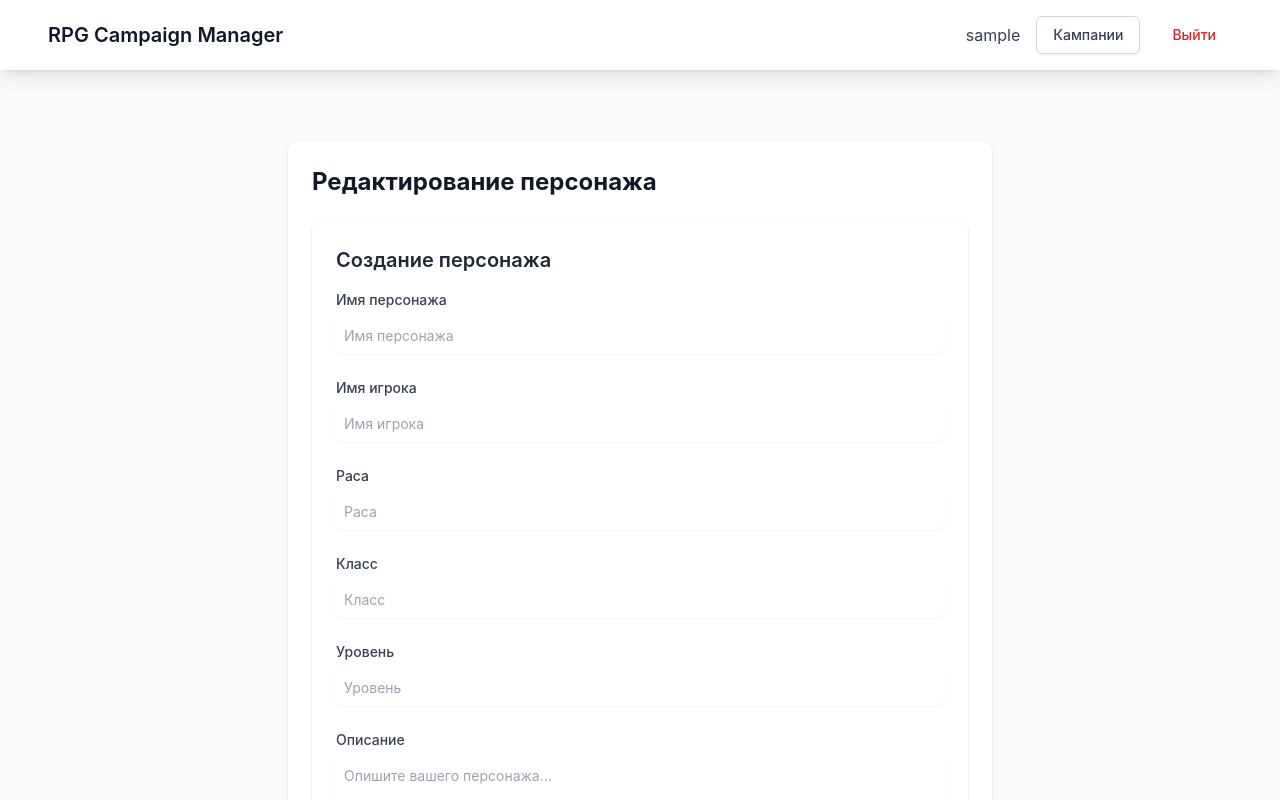
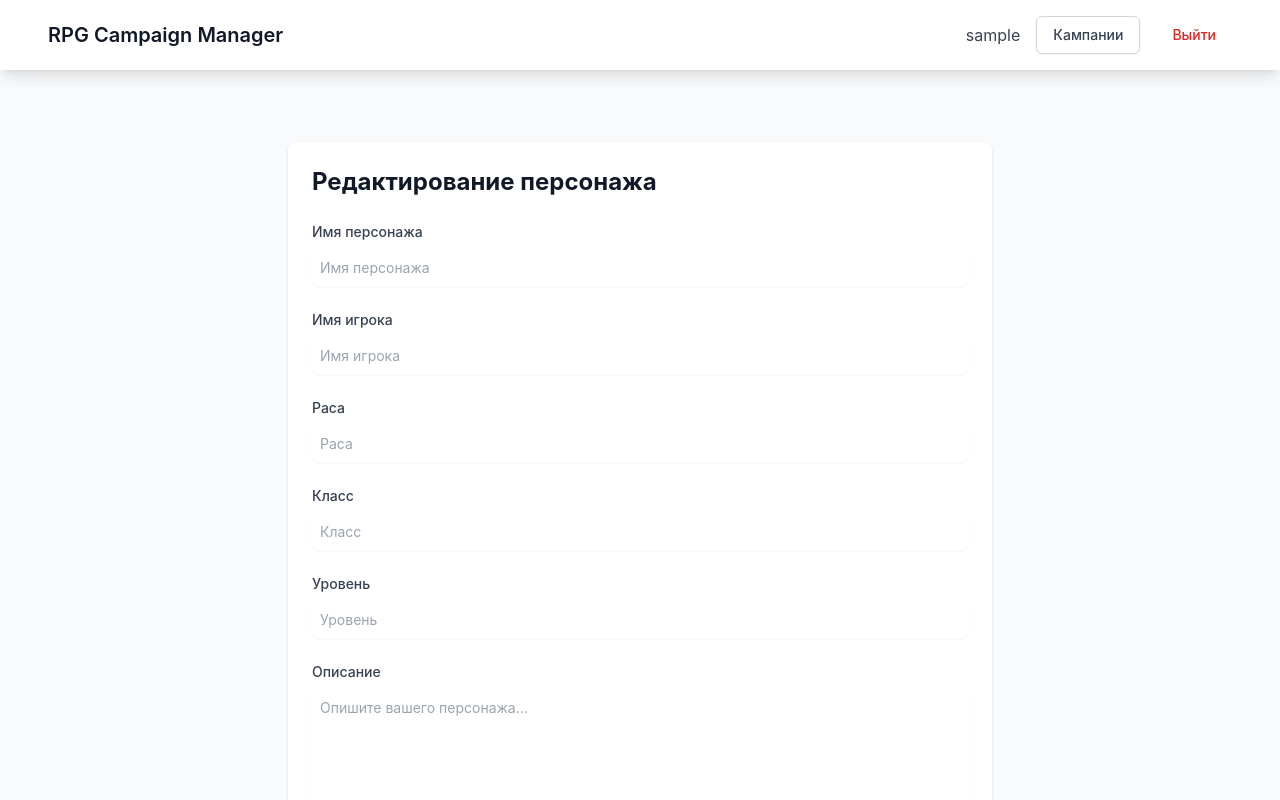
Before and after one commit to d2emon/campaign-manager, a React (Create React App) app in the folder frontend/: page /campaigns/1/characters/new in a window 1280 px wide. Shown: the top 800 px of the page. Built offline with nearby package versions, Linux system fonts and the light colour scheme; no server answers; sample sign-in values are in the browser's storage.

Commit message:
Refactor CharacterForm component by removing the Paper wrapper and streamlining the layout of input fields for improved readability and consistency.

```diff
--- a/frontend/src/components/modules/Character/CharacterForm.tsx
+++ b/frontend/src/components/modules/Character/CharacterForm.tsx
@@ -4,7 +4,6 @@ import { yupResolver } from '@hookform/resolvers/yup';
 import * as yup from 'yup';
 import Button from 'components/ui/Button';
 import Field from 'components/ui/Field';
-import Paper from 'components/ui/Paper';
 import { Character } from 'types/character';
 
 interface CharacterFormProps {
@@ -76,11 +75,6 @@ const CharacterForm = ({
 
   return (
     <form onSubmit={handleSubmit(onSubmit)} className="space-y-6">
-      <Paper>
-        <h2 className="text-xl font-semibold mb-4">
-          {isEditing ? 'Редактирование персонажа' : 'Создание персонажа'}
-        </h2>
-
       <Field
         id="name"
         error={errors.name}
@@ -127,7 +121,6 @@ const CharacterForm = ({
         placeholder="Опишите вашего персонажа..."
         type="textarea"
       />
-      </Paper>
 
       <div className="flex justify-end space-x-4">
         <Button
```
Lines whose indentation alone changed are shown as unchanged.
